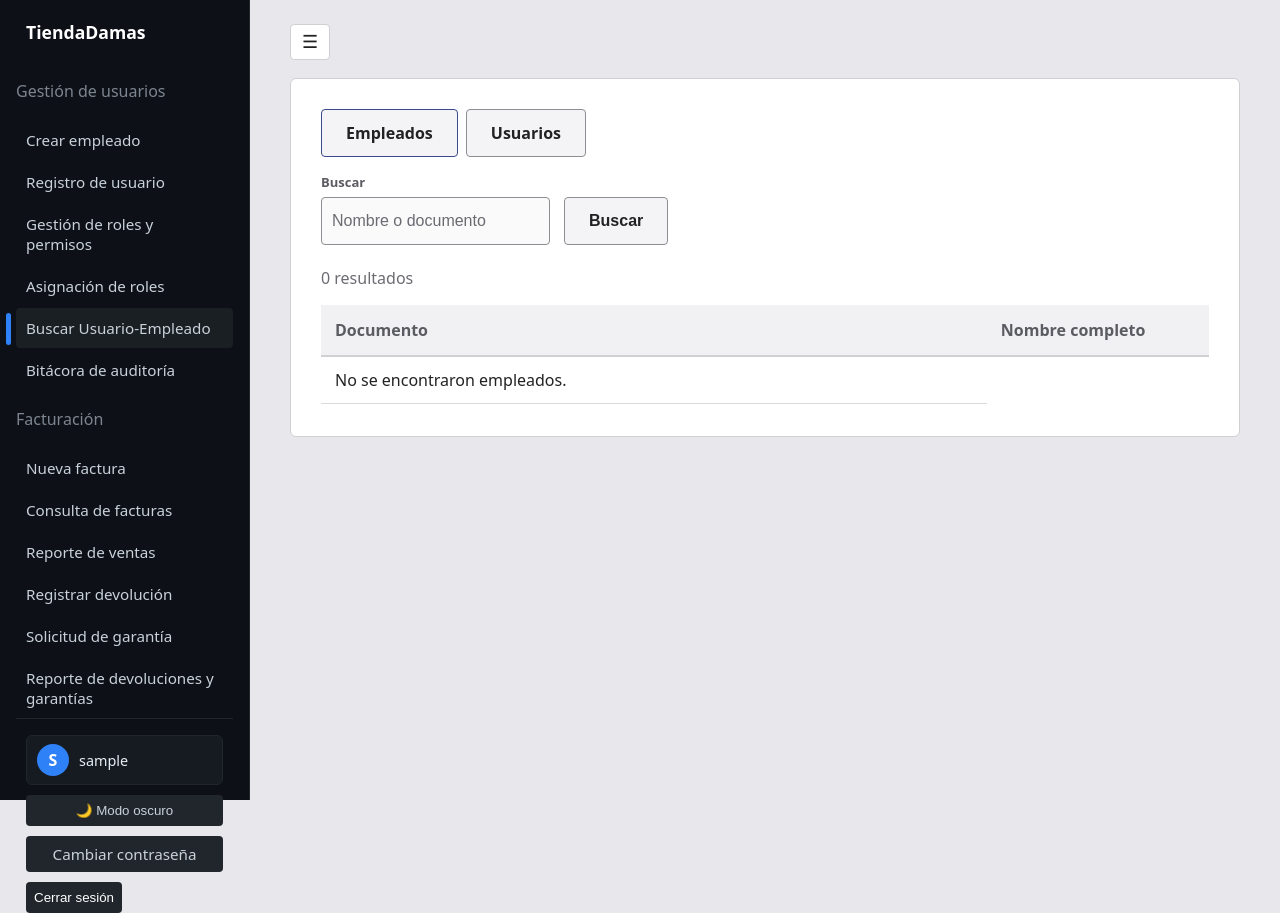
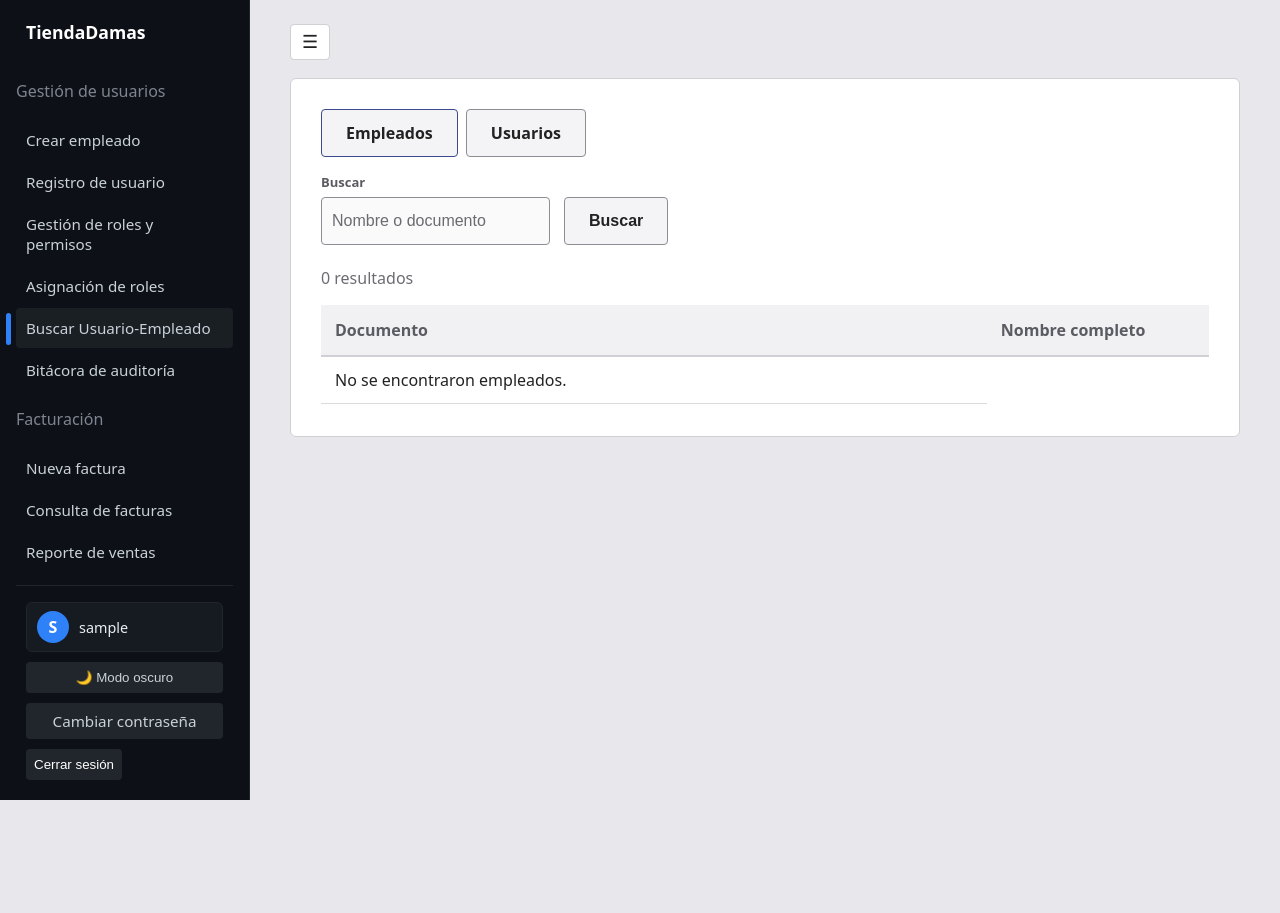
Before and after one commit to JuanchoLopezGalvis/TiendaDamasSoftware, a Django app: page /panel/consulta/ in a window 1280 px wide. After the commit the page ends 800 px from the top, so only its background shows below. Run offline with Django 5.2, Linux system fonts and the light colour scheme; the visitor is signed in with stand-in values (Sample User, id 1); data that the repository does not hold is empty.

```diff
--- a/static/css/panel.css
+++ b/static/css/panel.css
@@ -208,17 +208,42 @@ body.menu-cerrado .sidebar {
   font-weight: 600;
   padding: 0 10px 20px;
   color: #fff;
+  flex-shrink: 0;
 }
 
 /* Menú (basado en Uiverse by reglobby) */
 .menu {
   display: flex;
   flex-direction: column;
-  width: 100%;
+  flex: 1;                    /* ocupa el espacio que sobra entre el logo y el usuario */
+  min-height: 0;              /* imprescindible para que el scroll funcione dentro de un flex */
+  overflow-y: auto;           /* scroll propio del menú */
   background-color: #0D1117;
-  justify-content: center;
+  justify-content: flex-start;
   border-radius: 5px;
   gap: 2px;
+
+  /* Deja sitio a la barrita azul de .value::before, que sale 10px a la izquierda
+     y el scroll la recortaría */
+  margin-left: -10px;
+  padding-left: 10px;
+
+  /* Barra de scroll fina y oscura */
+  scrollbar-width: thin;
+  scrollbar-color: #30363d transparent;
+}
+
+.menu::-webkit-scrollbar {
+  width: 6px;
+}
+
+.menu::-webkit-scrollbar-thumb {
+  background-color: #30363d;
+  border-radius: 3px;
+}
+
+.menu::-webkit-scrollbar-thumb:hover {
+  background-color: #484f58;
 }
 
 .value {
@@ -272,6 +297,7 @@ body.menu-cerrado .sidebar {
   display: flex;
   flex-direction: column;
   gap: 10px;
+  flex-shrink: 0;
 }
 
 .user-name {
```
Also changed, not shown: Modulos/facturacion/views.py (+6 -1 lines).
